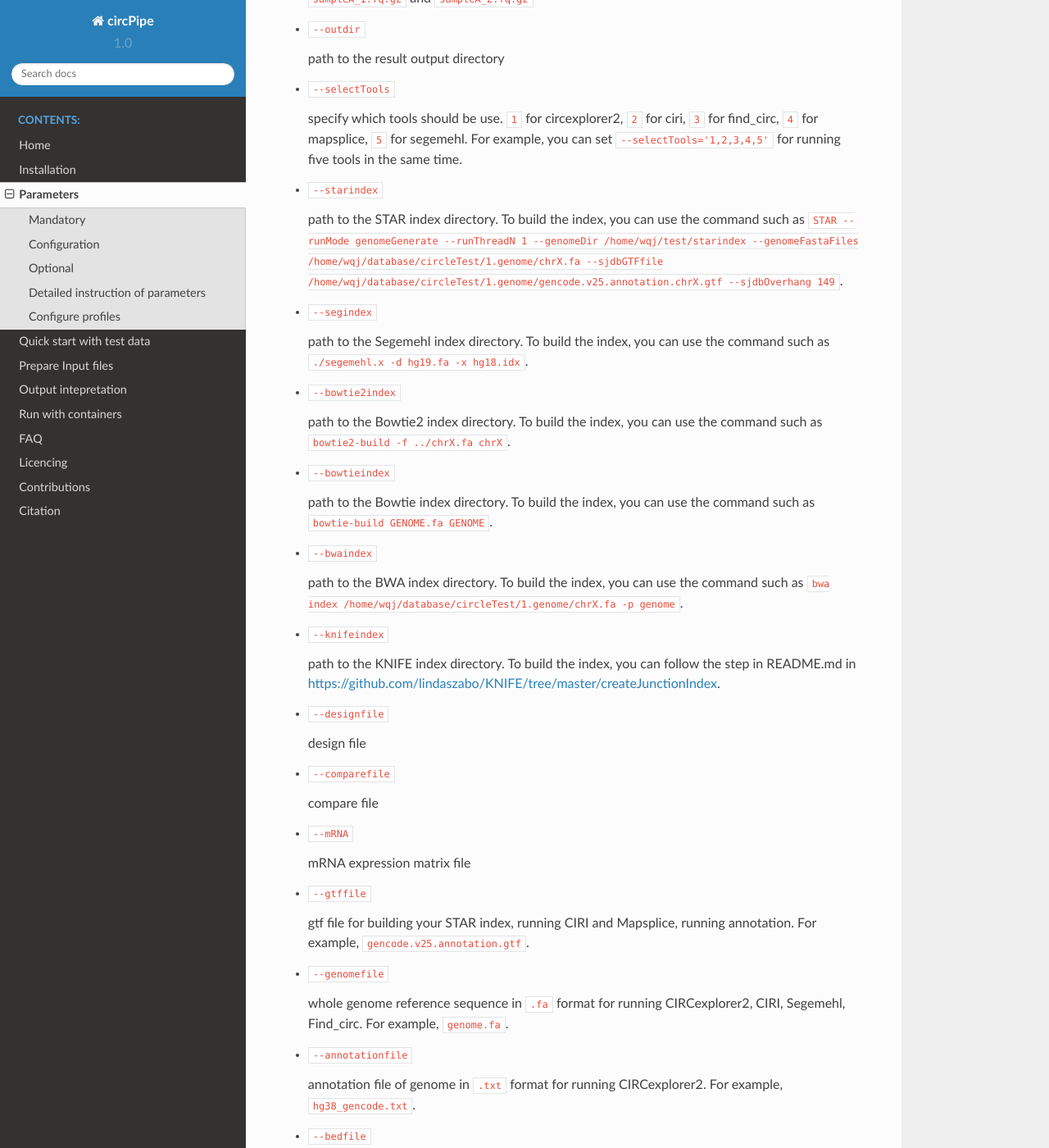
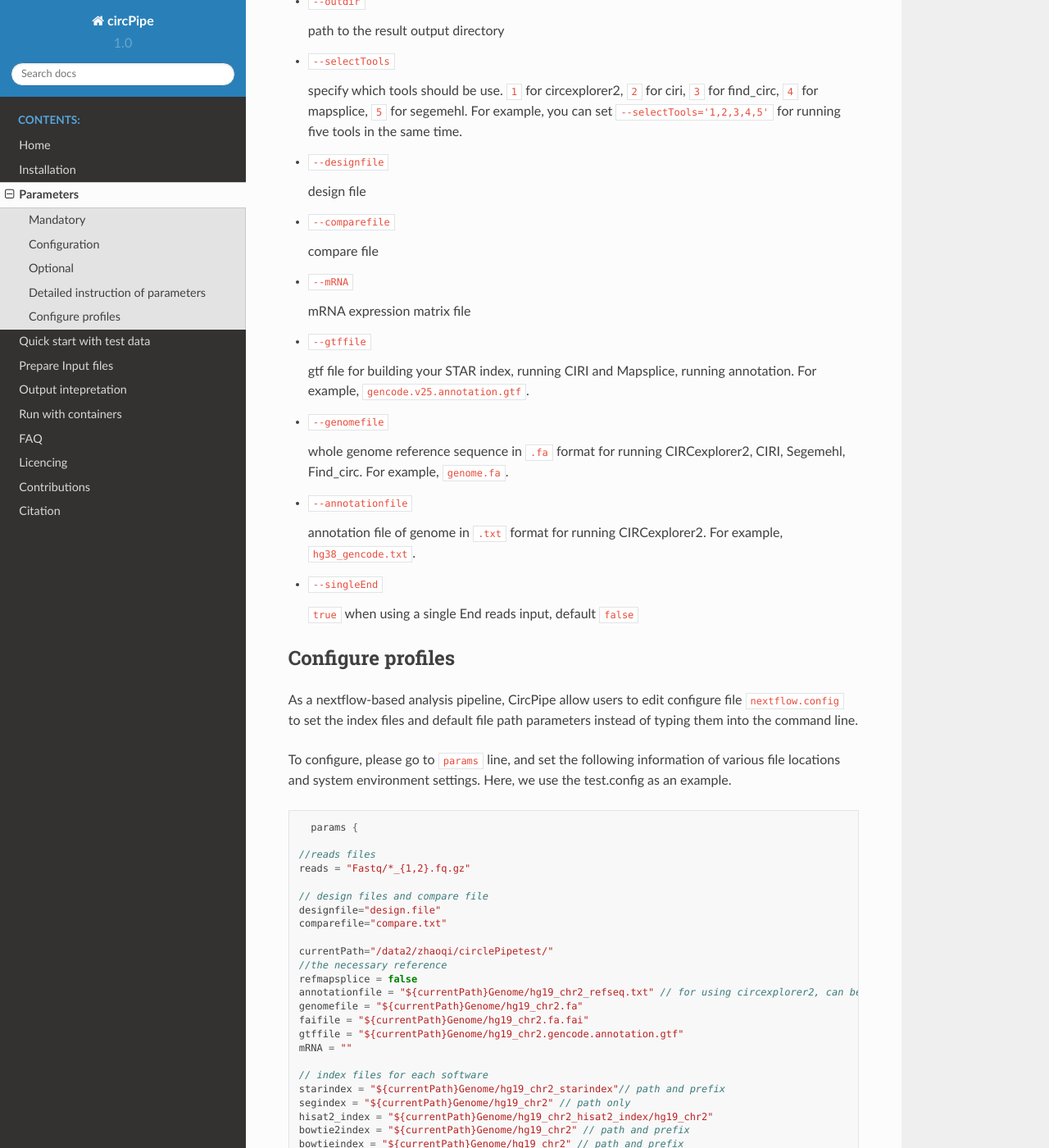
Before and after one commit to likelet/circPipe, a Sphinx documentation site: the page built from docs/contents/parameters.rst, in a window 1280 px wide and 1400 px high, scrolled down 1573 px. Shown: the whole window at 82% size. Built offline with Sphinx 7.4.7 and the Read the Docs theme 2.0.0, drawn with Linux system fonts in a browser that asks for light colours; some of the changed text lies outside the part shown.

Commit message:
Update parameters.rst

```diff
--- a/docs/contents/parameters.rst
+++ b/docs/contents/parameters.rst
@@ -98,14 +98,6 @@ Optional
 |              |                 | the reads are  |
 |              |                 | single ended   |
 +--------------+-----------------+----------------+
-| --merge      | ``true``        | merge the      |
-|              |                 | different      |
-|              |                 | matrixes       |
-|              |                 | produce by     |
-|              |                 | different      |
-|              |                 | tools and draw |
-|              |                 | the venn graph |
-+--------------+-----------------+----------------+
 | --separate   | ``false``       | annotate the   |
 |              |                 | results        |
 |              |                 | separately     |
@@ -164,39 +156,6 @@ Detailed instruction of parameters
    ``--selectTools='1,2,3,4,5'`` for running five tools in the same
    time.
 
--  ``--starindex``
-
-   path to the STAR index directory. To build the index, you can use the
-   command such as
-   ``STAR --runMode genomeGenerate --runThreadN 1 --genomeDir /home/wqj/test/starindex --genomeFastaFiles /home/wqj/database/circleTest/1.genome/chrX.fa --sjdbGTFfile /home/wqj/database/circleTest/1.genome/gencode.v25.annotation.chrX.gtf --sjdbOverhang 149``.
-
--  ``--segindex``
-
-   path to the Segemehl index directory. To build the index, you can use
-   the command such as ``./segemehl.x -d hg19.fa -x hg18.idx``.
-
--  ``--bowtie2index``
-
-   path to the Bowtie2 index directory. To build the index, you can use
-   the command such as ``bowtie2-build -f ../chrX.fa chrX``.
-
--  ``--bowtieindex``
-
-   path to the Bowtie index directory. To build the index, you can use
-   the command such as ``bowtie-build GENOME.fa GENOME``.
-
--  ``--bwaindex``
-
-   path to the BWA index directory. To build the index, you can use the
-   command such as
-   ``bwa index /home/wqj/database/circleTest/1.genome/chrX.fa -p genome``.
-
--  ``--knifeindex``
-
-   path to the KNIFE index directory. To build the index, you can follow
-   the step in README.md in
-   https://github.com/lindaszabo/KNIFE/tree/master/createJunctionIndex.
-
 -  ``--designfile``
 
    design file
@@ -225,144 +184,45 @@ Detailed instruction of parameters
    annotation file of genome in ``.txt`` format for running
    CIRCexplorer2. For example, ``hg38_gencode.txt``.
 
--  ``--bedfile``
-
-   annotation file of genome in ``.bed`` format for running
-   CIRCexplorer2. For example, ``gencode.v25.annotation.bed``.
-
--  ``--refmapsplice``
-
-   path to the reference files for Mapsplice directory.
-
--  ``--refdir``
-
-   path to the directory including all reference genome files and
-   indexes files.
-
 -  ``--singleEnd``
 
    ``true`` when using a single End reads input, default ``false``
 
--  ``--separate``
-
-   ``true`` when each selected pipelines producing its own results,
-   default ``false``
-
--  ``--merge``
-
-   ``true`` when all results produced by selected pipelines merge
-   together, default ``true``
-
--  ``--ciridir``
-
-   path to the CIRI scripts
-
--  ``--find_circdir``
-
-   path to the Find\_circ scripts
-
--  ``--mapsdir``
-
-   path to the Mapsplice scripts
-
--  ``--knifedir``
-
-   path to the KNIFE scripts
-
--  ``--otherTools``
-
-   path to the in house R,Python,Java scripts
-
 Configure profiles
 ^^^^^^^^^^^^^^^^^^^^^^^^^^^^^^^^^^
 
-As a nextflow-based analysis pipeline, CircPipe allow users edit configure file ``nextflow.config`` to set the index files and default file path parameters instead of typing them into the command line.
+As a nextflow-based analysis pipeline, CircPipe allow users to edit configure file ``nextflow.config`` to set the index files and default file path parameters instead of typing them into the command line.
 
-To configure, please go to ``params`` line, and set the following information of various file locations and system environment settings
+To configure, please go to ``params`` line, and set the following information of various file locations and system environment settings.
+Here, we use the test.config as an example.
 
 .. code:: groovy
 
     params {
 
-      container = 'likelet/circpipe:latest' // Container slug. Stable releases should specify release tag!
+  //reads files
+  reads = "Fastq/*_{1,2}.fq.gz"
 
-      //choose the tools
-      separate = false
-      merge = false
-      selectTools = '6'
+  // design files and compare file
+  designfile="design.file"
+  comparefile="compare.txt"
 
-      //the necessary reference
-      refdir = '/data1/wqj/database/data/testdata/Genome'
-      annotationfile = "${params.refdir}/hg38_chr2_gencode.txt"
-      genomefile = "${params.refdir}/chr2.fa"
-      gtffile = "${params.refdir}/gencode_chr2.v25.annotation.gtf"
-      bedfile = "${params.refdir}/gencode_chr2.v25.annotation.bed"
-      refmapsplice = "${params.refdir}"
-      mRNA = "/data1/wqj/database/data/testdata/gencode.rsem.fpkm_m6Astatus_11_29.mat"
+  currentPath="/data2/zhaoqi/circlePipetest/"
+  //the necessary reference
+  refmapsplice = false
+  annotationfile = "${currentPath}Genome/hg19_chr2_refseq.txt" // for using circexplorer2, can be obtained from
+  genomefile = "${currentPath}Genome/hg19_chr2.fa"
+  faifile = "${currentPath}Genome/hg19_chr2.fa.fai"
+  gtffile = "${currentPath}Genome/hg19_chr2.gencode.annotation.gtf"
+  mRNA = ""
 
-      //reads files
-      reads = "./*{1,2}.fq.gz"
+  // index files for each software
+  starindex = "${currentPath}Genome/hg19_chr2_starindex"// path and prefix
+  segindex = "${currentPath}Genome/hg19_chr2" // path only
+  hisat2_index = "${currentPath}Genome/hg19_chr2_hisat2_index/hg19_chr2"
+  bowtie2index = "${currentPath}Genome/hg19_chr2" // path and prefix
+  bowtieindex = "${currentPath}Genome/hg19_chr2" // path and prefix
+  bwaindex = "${currentPath}Genome/hg19_chr2" //path and prefix
+  skipDE = false
 
-      //the indexes for tools
-      starindex = ""
-      segindex = ""
-      bowtie2index = ""
-      bowtieindex = ""
-      bwaindex = ""
-      knifeindex = ""
-
-      //the output directory
-      outdir = './Result'
-
-      //tools directory
-      ciridir = '/home/wqj/tools/CIRI/bin/CIRI_v2.0.6'
-      find_circdir = '/home/wqj/tools/find_circ'
-      mapsdir = '/home/wqj/miniconda3/envs/tools_in_python3/bin'
-      knifedir = '/home/wqj/tools/KNIFE'
-      otherTools = "$baseDir/bin"
-
-      //files of DE
-      designfile='/data1/wqj/database/data/testdata/design.file'
-      comparefile='/data1/wqj/database/data/testdata/compare.file'
-
-      singleEnd = false
-
-      email = '513848731@qq.com'
-
-      help = false
-      igenomes_base = "./iGenomes"
-      tracedir = "${params.outdir}/pipeline_info"
-      clusterOptions = false
-      awsqueue = false
-      awsregion = 'eu-west-1'
-
-    }
-    // Capture exit codes from upstream processes when piping
-    process.shell = ['/bin/bash', '-euo', 'pipefail']
-
-    timeline {
-      enabled = true
-      file = "${params.tracedir}/nf-core/cirpipe_timeline.html"
-    }
-    report {
-      enabled = true
-      file = "${params.tracedir}/nf-core/cirpipe_report.html"
-    }
-    trace {
-      enabled = true
-      file = "${params.tracedir}/nf-core/cirpipe_trace.txt"
-    }
-    dag {
-      enabled = true
-      file = "${params.tracedir}/nf-core/cirpipe_dag.svg"
-    }
-
-    manifest {
-      name = 'nf-core/cirpipe'
-      author = 'Qi Zhao(zhaoqi@sysucc.org.cn), Qijin Wei(513848731@qq.com)'
-      homePage = 'https://github.com/likelet/cirpipe'
-      description = 'cirRNA analysis pipe'
-      mainScript = 'main.nf'
-      nextflowVersion = '>=0.32.0'
-      version = '1.0dev'
-    }
+  }
```
